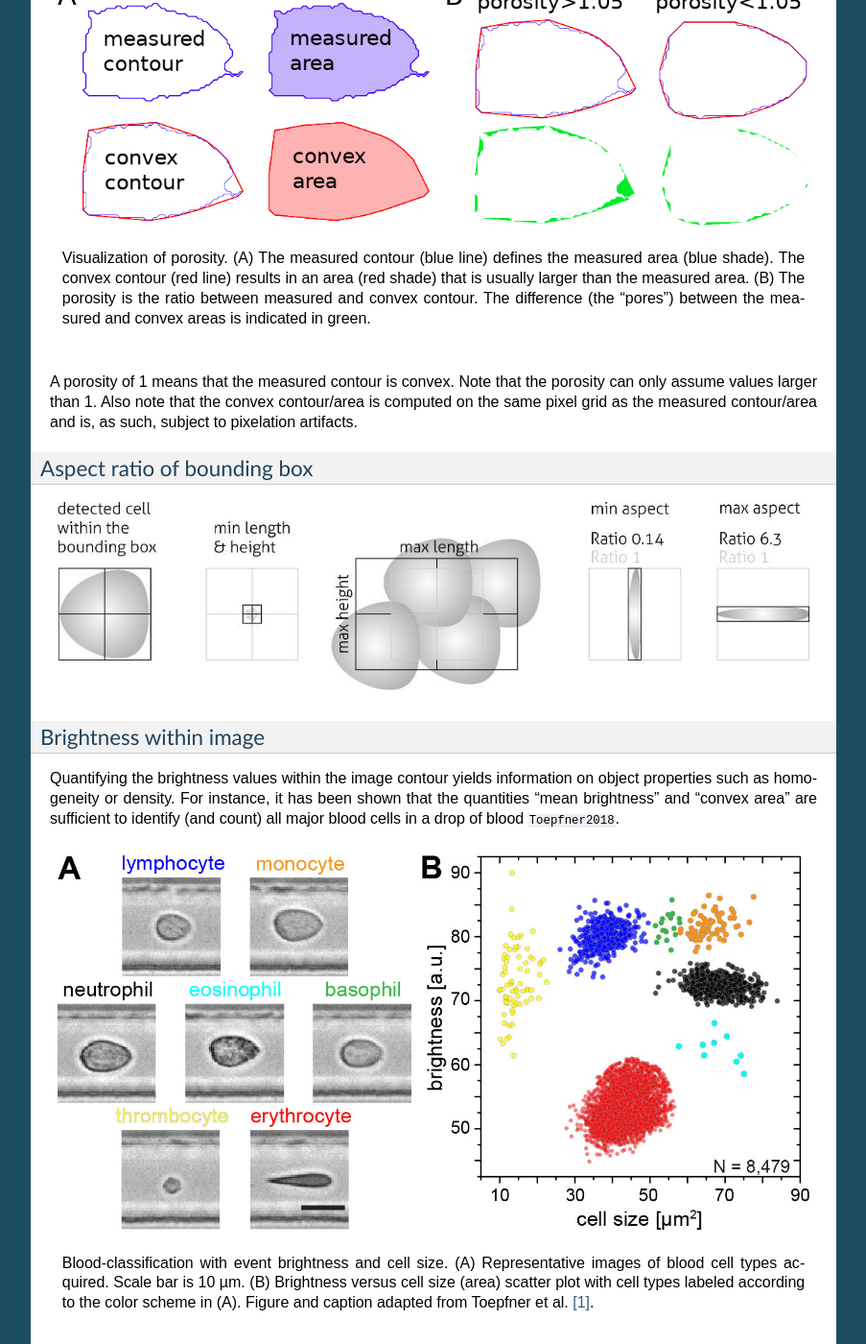
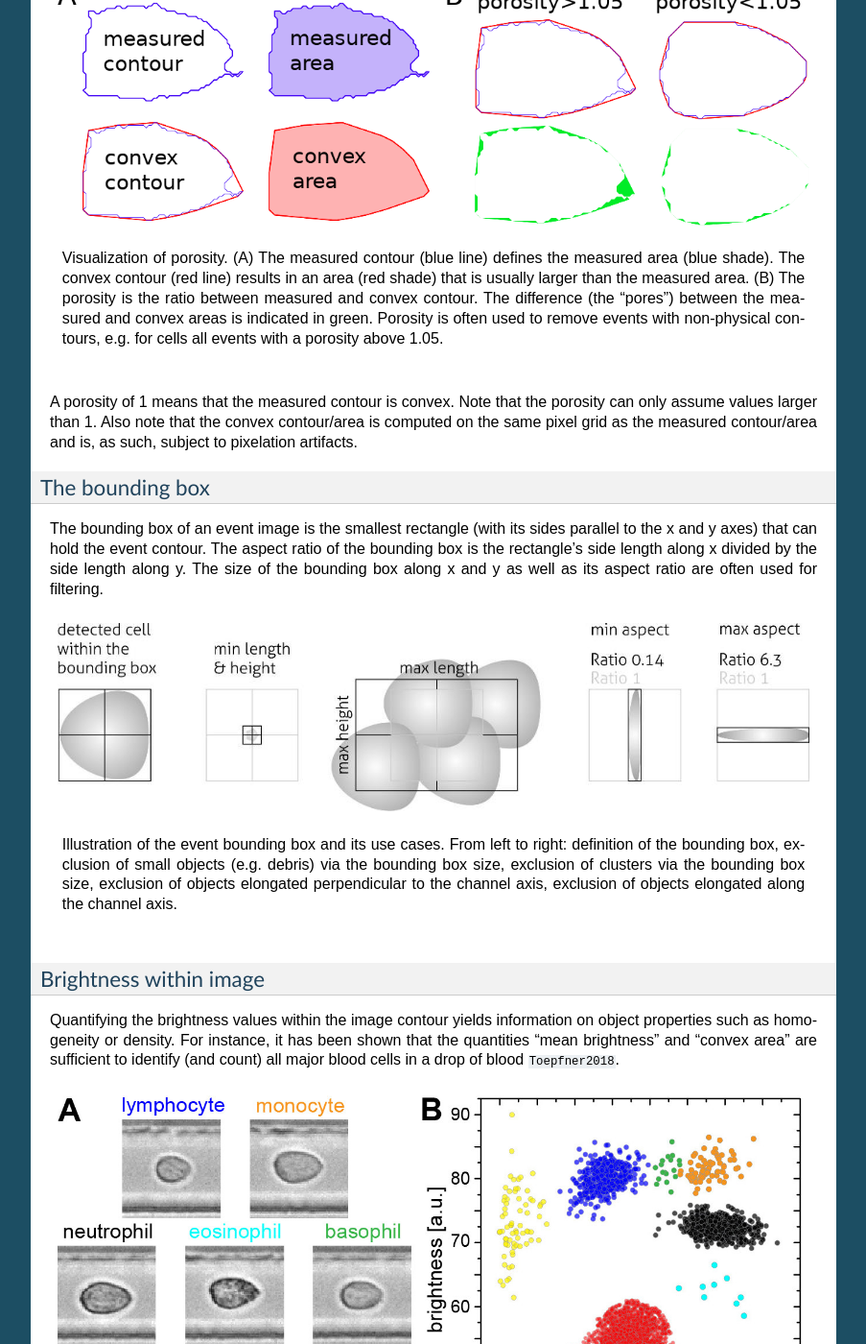
Before and after one commit to ZELLMECHANIK-DRESDEN/ShapeOut, a Sphinx documentation site: the page built from docs/sec_rtdc_basics.rst, in a window 1280 px wide and 1400 px high, scrolled down 1207 px. Shown: the whole window at 96% size, without its empty margins (198-1101 px from the left). Built offline with Sphinx 7.4.7, drawn with Linux system fonts in a browser that asks for light colours; pages that are not in the unit, such as notebooks, are missing from menus; the version number could not be read and is left out; cross-references to code outside the pages are shown as plain code; some of the changed text lies outside the part shown.

Commit message:
docs: update rtdc basics

```diff
--- a/docs/sec_rtdc_basics.rst
+++ b/docs/sec_rtdc_basics.rst
@@ -58,7 +58,8 @@
    in an area (red shade) that is usually larger than the measured area.
    (B) The porosity is the ratio between measured and convex contour. The
    difference (the "pores") between the measured and convex areas is
-   indicated in green.
+   indicated in green. Porosity is often used to remove events with
+   non-physical contours, e.g. for cells all events with a porosity above 1.05.
 
 A porosity of 1 means that the measured contour is convex.
 Note that the porosity can only assume values larger than 1. Also note that the
@@ -66,10 +67,21 @@
 and is, as such, subject to pixelation artifacts.
 
 
-Aspect ratio of bounding box
-----------------------------
+The bounding box
+----------------
+The bounding box of an event image is the smallest rectangle (with its sides
+parallel to the x and y axes) that can hold the event contour. The aspect
+ratio of the bounding box is the rectangle's side length along x divided
+by the side length along y. The size of the bounding box along x and y as
+well as its aspect ratio are often used for filtering.
 
 .. figure:: figures/aspect.jpg
+
+   Illustration of the event bounding box and its use cases. From left to
+   right: definition of the bounding box, exclusion of small objects (e.g.
+   debris) via the bounding box size, exclusion of clusters via the
+   bounding box size, exclusion of objects elongated perpendicular to the
+   channel axis, exclusion of objects elongated along the channel axis.
 
 
 Brightness within image
@@ -124,18 +136,37 @@
 
 Fluorescence
 ------------
-:cite:`Rosendahl2018`
+Real-time fluorescence and deformability cytometry (RT-FDC) records, in
+addition to the event images, the fluorescence signal of each event
+:cite:`Rosendahl2018`. The raw fluorescence data consists of the
+one-dimensional fluorescence intensity trace from which features such
+as peak fluorescence or peak width can be computed. For more advanced
+applications, RT-FDC also supports multiple fluorescence channels.
 
 
 Inertia ratio
 -------------
-also principal inertia ratio
+The inertia ratio is the ratio of the second order
+`central moments
+<https://en.wikipedia.org/wiki/Image_moment#Central_moments>`_ along
+x and y computed for the event contour. Thus, the inertia ratio is a measure
+of deformation. In comparison to deformation, the inertia ratio has a low
+correlation to porosity.
+Shape-Out also allows to compute the principal inertia ratio which is the
+maximal inertia ratio that can be obtained by rotating the contour. Thus,
+the principal inertai ratio is rotation-invariant which makes it applicable
+to reservoir measurements where e.g. cells are not aligned with the channel.
+To quantify the alignment of the measured objects with the measurement
+channel, Shape-Out can additionally quantify the tilt of the contour
+relative to the channel axis.
 
 
 Volume
 ------
-
-
+Shape-Out can compute the volume from the event contour under the assumption
+of rotational symmetry. The computation of the volume is based on a full
+rotation of the upper and the lower halves of the contour from which the
+average is then used :cite:`Halpern2002`.
 
 
 .. [1] *Detection Of Human Disease Conditions By Single-Cell Morpho-Rheological
--- a/docs/shapeout.bib
+++ b/docs/shapeout.bib
@@ -97,4 +97,14 @@
   publisher = {Cold Spring Harbor Laboratory},
 }
 
+@InCollection{Halpern2002,
+  author    = {David Halpern and Howard B. Wilson and Louis H. Turcotte},
+  title     = {Gauss Integration with Geometric Property Applications},
+  booktitle = {Advanced Mathematics and Mechanics Applications Using {MATLAB}, Third Edition},
+  publisher = {Chapman {\&} Hall},
+  year      = {2002},
+  month     = {sep},
+  doi       = {10.1201/9781420035445.ch5},
+}
+
 @Comment{jabref-meta: databaseType:bibtex;}
```
